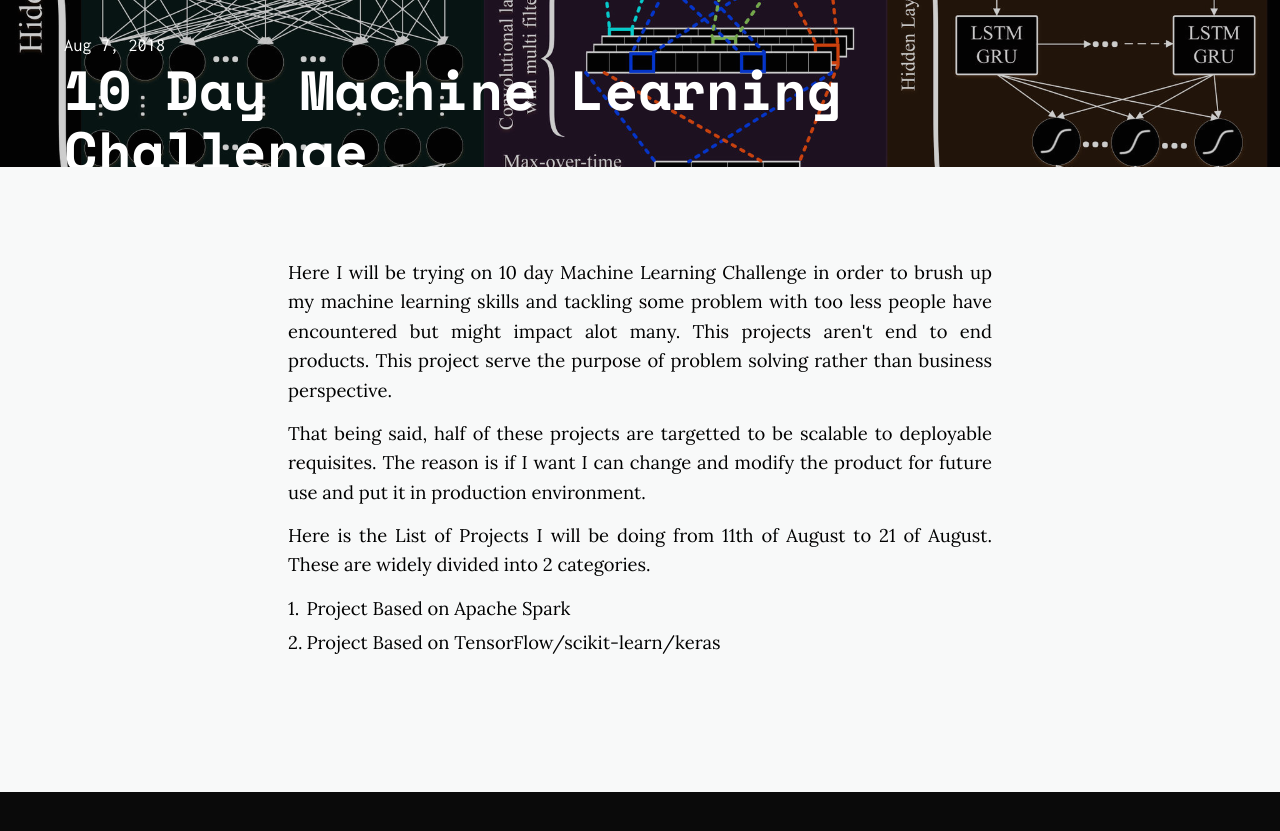
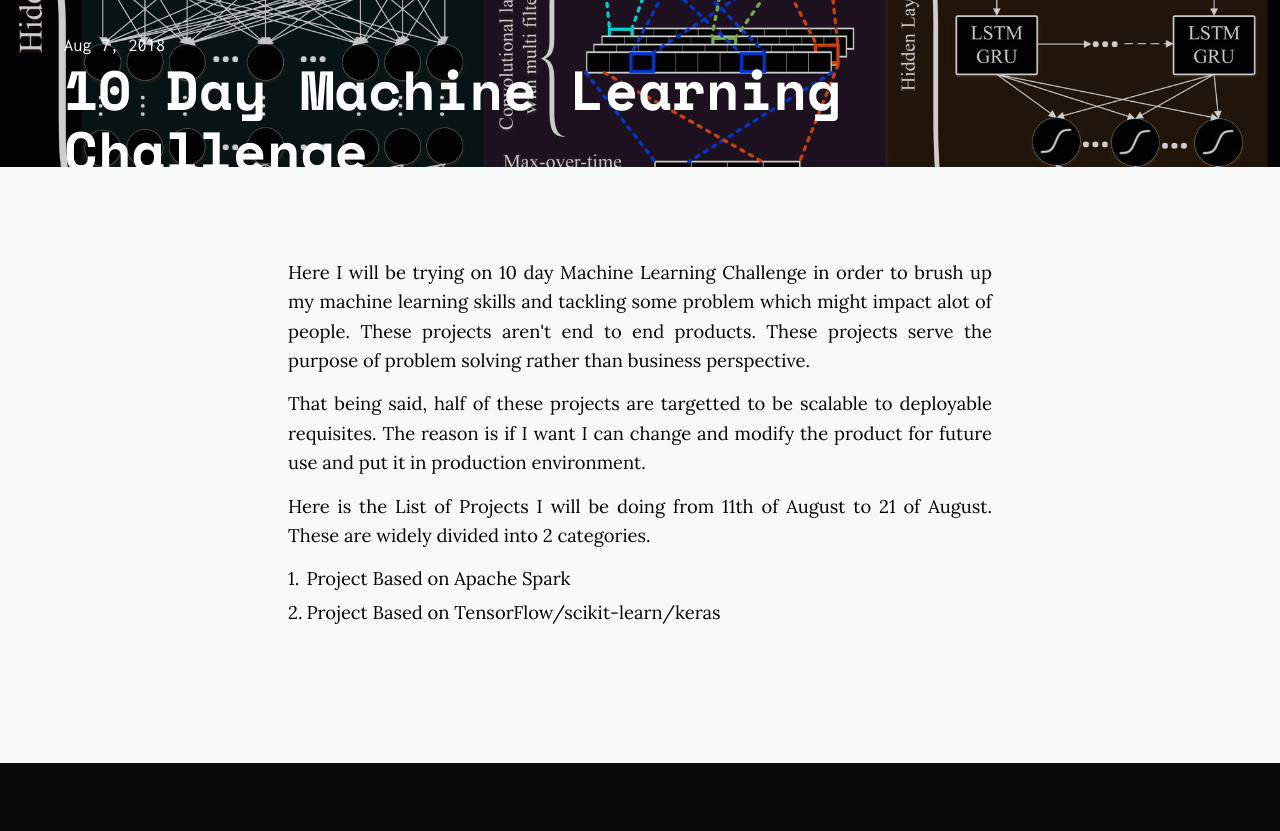
Before and after one commit to daftengineer/daftengineer.github.io, a Jekyll site: the page built from _posts/2018-08-07-ml-challange.markdown, in a window 1280 px wide and 900 px high, scrolled down 477 px. Shown: the top 831 px of the window. Built offline with Jekyll 4.4.1, drawn with Linux system fonts in a browser that asks for light colours; nearby versions of some CDN libraries.

Commit message:
Update 2018-08-07-ml-challange.markdown

```diff
--- a/_posts/2018-08-07-ml-challange.markdown
+++ b/_posts/2018-08-07-ml-challange.markdown
@@ -8,7 +8,7 @@
 ---
 
 <div style="color:black;"><p></p>
-<p style="text-align:justify;">Here I will be trying on 10 day Machine Learning Challenge in order to brush up my machine learning skills and tackling some problem with too less people have encountered but might impact alot many. This projects aren't end to end products. This project serve the purpose of problem solving rather than business perspective.</p>
+<p style="text-align:justify;">Here I will be trying on 10 day Machine Learning Challenge in order to brush up my machine learning skills and tackling some problem which might impact alot of people. These projects aren't end to end products. These projects serve the purpose of problem solving rather than business perspective.</p>
 <p style="text-align:justify;">That being said, half of these projects are targetted to be scalable to deployable requisites. The reason is if I want I can change and modify the product for future use and put it in production environment.</p>
 <p style="text-align:justify;">Here is the List of Projects I will be doing from 11th of August to 21 of August. These are widely divided into 2 categories.<br />
   <ol>
```
